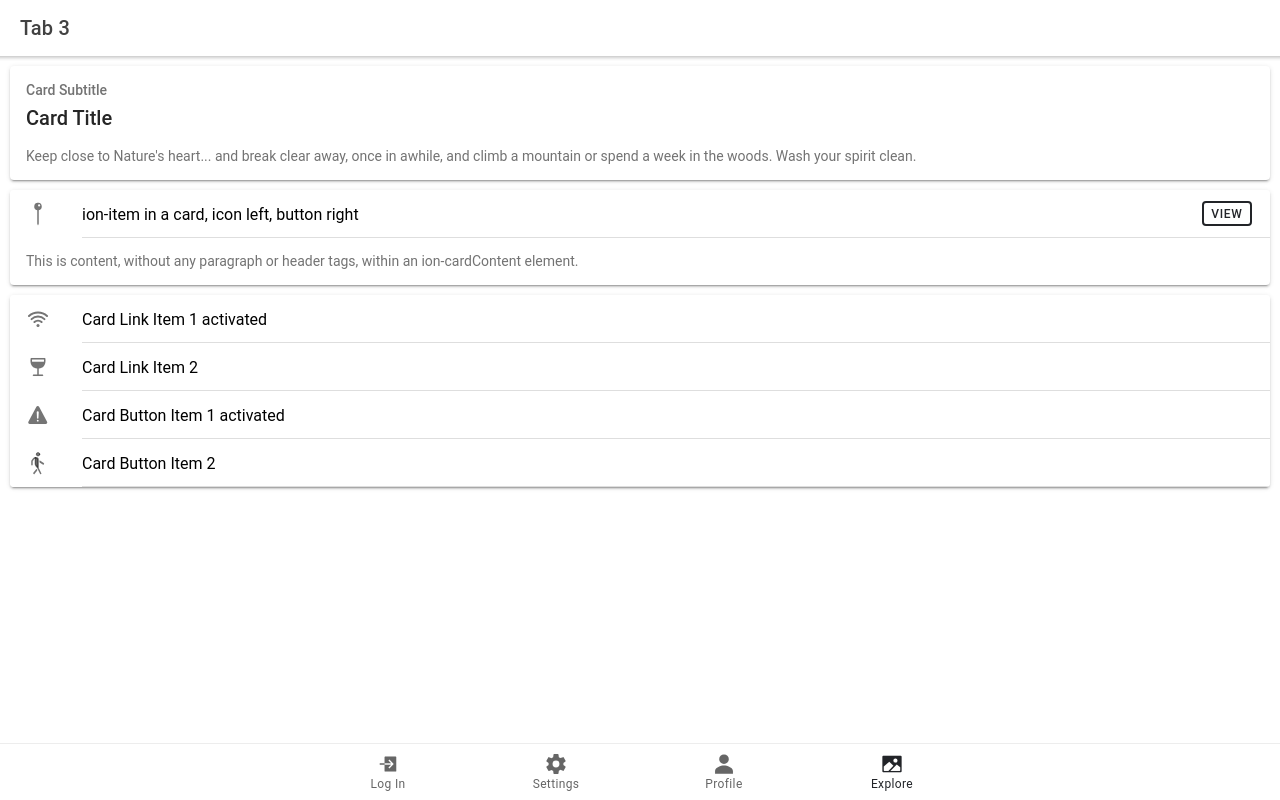
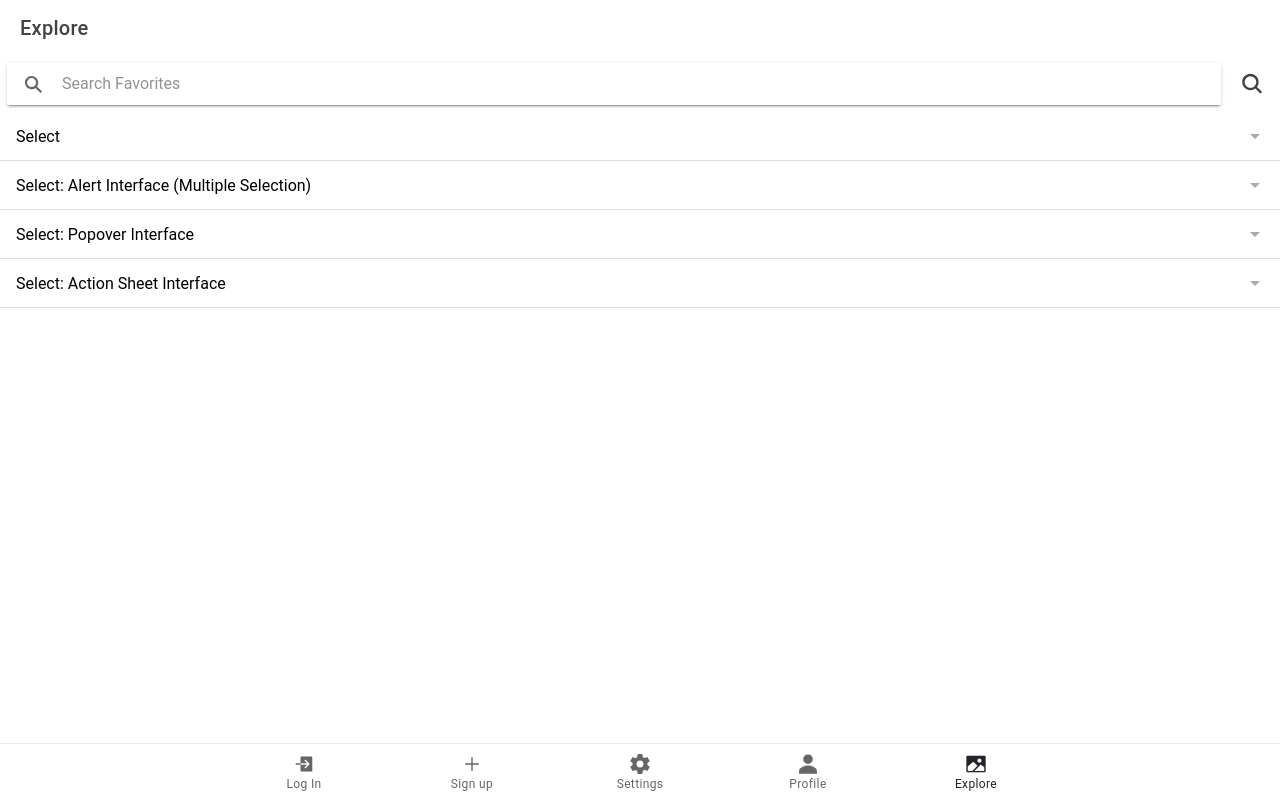
Before and after one commit to artichokecreativepdx/react-travel-app, a React (Create React App) app: page /tab3 in a window 1280 px wide. Built offline with nearby package versions, Linux system fonts and the light colour scheme.

Commit message:
creating a signup

```diff
--- a/src/App.js
+++ b/src/App.js
@@ -9,7 +9,7 @@ import {
   IonTabs,
 } from '@ionic/react';
 import { IonReactRouter } from '@ionic/react-router';
-import { personSharp, imageSharp, settingsSharp, logInSharp} from 'ionicons/icons';
+import { personSharp, imageSharp, settingsSharp, logInSharp, addSharp} from 'ionicons/icons';
 import Tab1 from './pages/Tab1';
 import Tab2 from './pages/Tab2';
 import Tab3 from './pages/Tab3';
@@ -31,6 +31,8 @@ import '@ionic/react/css/display.css';
 
 import './theme/variables.css';
 import Login from './pages/login';
+import SignUp from './pages/signup';
+
 
 
 function App() {
@@ -39,6 +41,9 @@ function App() {
     <IonReactRouter>
       <IonTabs>
         <IonRouterOutlet>
+         <Route exact path="/signup">
+            <SignUp />
+            </Route>
           <Route exact path="/login">
             <Login />
           </Route>
@@ -60,6 +65,10 @@ function App() {
             <IonIcon icon={logInSharp} />
             <IonLabel>Log In</IonLabel>
           </IonTabButton>
+          <IonTabButton tab="signup" href="/signup">
+            <IonIcon icon={addSharp} />
+            <IonLabel>Sign up</IonLabel>
+          </IonTabButton>
           <IonTabButton tab="tab1" href="/tab1">
             <IonIcon icon={settingsSharp} />
             <IonLabel>Settings</IonLabel>
--- a/src/css/main.css
+++ b/src/css/main.css
@@ -1,4 +1 @@
-.testing {
-  background-color: red;
-}
-/*# sourceMappingURL=main.css.map */
+/* No CSS *//*# sourceMappingURL=main.css.map */
--- a/src/pages/Tab1.js
+++ b/src/pages/Tab1.js
@@ -7,7 +7,7 @@ const Tab1 = () => {
       <IonHeader>
          <IonToolbar>
            <IonTitle>
-             <h1 className="testing">hi there</h1>
+             <h1>hi there</h1>
            </IonTitle>
          </IonToolbar>
        </IonHeader>
--- a/src/pages/Tab2.js
+++ b/src/pages/Tab2.js
@@ -1,4 +1,4 @@
-import { IonContent, IonHeader, IonPage, IonTitle, IonToolbar, IonAvatar} from '@ionic/react';
+import { IonContent, IonHeader, IonPage, IonTitle, IonToolbar, IonAvatar, IonCard,IonCardContent} from '@ionic/react';
 
 const Tab2 = () => {
   return (
@@ -9,10 +9,14 @@ const Tab2 = () => {
         </IonToolbar>
       </IonHeader>
       <IonContent fullscreen>
+
       <IonContent>
+        <IonCard>
     <IonAvatar>
-
+      <img src="https://gravatar.com/avatar/dba6bae8c566f9d4041fb9cd9ada7741?d=identicon&f=y" />
     </IonAvatar>
+    <IonCardContent></IonCardContent>
+    </IonCard>
   </IonContent>
       </IonContent>
     </IonPage>
--- a/src/pages/Tab3.js
+++ b/src/pages/Tab3.js
@@ -1,67 +1,69 @@
-import { IonContent, IonHeader, IonPage, IonTitle, IonToolbar, IonCard, IonCardContent,
-    IonCardSubtitle, IonCardHeader, IonCardTitle, IonItem, IonLabel, IonButton, IonIcon } from '@ionic/react';
-  import { pin, wifi, wine, warning, walk } from 'ionicons/icons';
-  const Tab3 = () => {
+import React from 'react';
+import { IonContent, IonTitle, IonIcon, IonSearchbar, IonToolbar, IonItem, IonLabel, IonSelect, IonSelectOption, IonPage,IonButtons, IonButton } from '@ionic/react';
+import {search} from 'ionicons/icons';
+
+const options = {
+  cssClass: 'my-custom-interface'
+};
+
+export const Tab3 = () => {
+
   return (
     <IonPage>
-        <IonHeader>
+      <IonContent>
       <IonToolbar>
-            <IonTitle>Tab 3</IonTitle>
+      <IonTitle slot="start">
+              Explore
+           </IonTitle>
            </IonToolbar>
-        </IonHeader>
-        <IonContent fullscreen>
-
-          <IonCard>
-            <IonCardHeader>
-              <IonCardSubtitle>Card Subtitle</IonCardSubtitle>
-              <IonCardTitle>Card Title</IonCardTitle>
-            </IonCardHeader>
-
-            <IonCardContent>
-              Keep close to Nature's heart... and break clear away, once in awhile,
-              and climb a mountain or spend a week in the woods. Wash your spirit clean.
-        </IonCardContent>
-          </IonCard>
-
-          <IonCard>
+           <IonToolbar>
+    <IonButtons slot="primary">
+      <IonButton onClick={() => {}}>
+        <IonIcon slot="icon-only" icon={search} />
+      </IonButton>
+    </IonButtons>
+    <IonSearchbar placeholder="Search Favorites" />
+  </IonToolbar>
         <IonItem>
-              <IonIcon icon={pin} slot="start" />
-              <IonLabel>ion-item in a card, icon left, button right</IonLabel>
-              <IonButton fill="outline" slot="end">View</IonButton>
+          <IonLabel>Select</IonLabel>
+          <IonSelect>
+            <IonSelectOption value="brown">Brown</IonSelectOption>
+            <IonSelectOption value="blonde">Blonde</IonSelectOption>
+            <IonSelectOption value="black">Black</IonSelectOption>
+            <IonSelectOption value="red">Red</IonSelectOption>
+          </IonSelect>
         </IonItem>
-
-            <IonCardContent>
-              This is content, without any paragraph or header tags,
-              within an ion-cardContent element.
-        </IonCardContent>
-          </IonCard>
-
-          <IonCard>
-            <IonItem href="#" className="ion-activated">
-              <IonIcon icon={wifi} slot="start" />
-              <IonLabel>Card Link Item 1 activated</IonLabel>
-            </IonItem>
-
-            <IonItem href="#">
-              <IonIcon icon={wine} slot="start" />
-              <IonLabel>Card Link Item 2</IonLabel>
-            </IonItem>
-
-            <IonItem className="ion-activated">
-              <IonIcon icon={warning} slot="start" />
-              <IonLabel>Card Button Item 1 activated</IonLabel>
+        <IonItem>
+          <IonLabel>Select: Alert Interface (Multiple Selection)</IonLabel>
+          <IonSelect interfaceOptions={options} multiple={true}>
+            <IonSelectOption value="brown">Brown</IonSelectOption>
+            <IonSelectOption value="blonde">Blonde</IonSelectOption>
+            <IonSelectOption value="black">Black</IonSelectOption>
+            <IonSelectOption value="red">Red</IonSelectOption>
+          </IonSelect>
         </IonItem>
 
         <IonItem>
-              <IonIcon icon={walk} slot="start" />
-              <IonLabel>Card Button Item 2</IonLabel>
+          <IonLabel>Select: Popover Interface</IonLabel>
+          <IonSelect interface="popover" interfaceOptions={options}>
+            <IonSelectOption value="brown">Brown</IonSelectOption>
+            <IonSelectOption value="blonde">Blonde</IonSelectOption>
+            <IonSelectOption value="black">Black</IonSelectOption>
+            <IonSelectOption value="red">Red</IonSelectOption>
+          </IonSelect>
         </IonItem>
-          </IonCard>
 
-
+        <IonItem>
+          <IonLabel>Select: Action Sheet Interface</IonLabel>
+          <IonSelect interface="action-sheet" interfaceOptions={options}>
+            <IonSelectOption value="brown">Brown</IonSelectOption>
+            <IonSelectOption value="blonde">Blonde</IonSelectOption>
+            <IonSelectOption value="black">Black</IonSelectOption>
+            <IonSelectOption value="red">Red</IonSelectOption>
+          </IonSelect>
+        </IonItem>
       </IonContent>
     </IonPage>
   );
 };
-
   export default Tab3;
--- a/src/pages/signup.js
+++ b/src/pages/signup.js
@@ -1,39 +1,48 @@
 import { IonContent, IonHeader, IonPage, IonTitle, IonToolbar, IonButton, IonInput, IonItem, IonLabel} from '@ionic/react';
-import { useCallback, useState } from 'react';
+import { useState, useCallback } from 'react';
 
 
 const SignUp = () => {
   const [username, setUsername] = useState('')
   const [password, setPassword] = useState('')
-  const [confirmPassword, setConfirmPassword] = useState('')
+  const [confirmpassword, setConfirmPassword] = useState('')
+
   const onUsernameChange = useCallback((e) => setUsername(e.detail?.value), []);
   const onPasswordChange = useCallback((e) => setPassword(e.detail?.value), []);
   const onConfirmPasswordChange = useCallback((e) => setConfirmPassword(e.detail?.value), []);
+
+  const onSignupClick = useCallback (() =>{
+      console.log(confirmpassword, password);
+  },[confirmpassword, password]);
+
+
   return (
       <IonPage>
         <IonHeader>
           <IonToolbar>
-          <IonTitle>Sign Up</IonTitle>
+            <IonTitle>SignUp</IonTitle>
           </IonToolbar>
         </IonHeader>
         <IonContent fullscreen>
           <IonItem>
             <IonLabel position="floating">User Name</IonLabel>
-          <IonInput onIonChange={onUsernameChange} value = {username}/>
+            <IonInput onIonChange={onUsernameChange} value={username} />
           </IonItem>
           <IonItem>
             <IonLabel position="floating">Password</IonLabel>
-        <IonInput onIonChange={onPasswordChange} type="password" value = {password}/>
-        <IonButton routerLink="/Tab1">Log In</IonButton>
+            <IonInput onIonChange={onPasswordChange} type="password" value={password} />
           </IonItem>
           <IonItem>
             <IonLabel position="floating">Confirm Password</IonLabel>
-        <IonInput onIonChange={onConfirmPasswordChange} type="password" value = {confirmPassword}/>
+            <IonInput onIonChange={onConfirmPasswordChange} type="password" value={confirmpassword} />
             <IonButton routerLink="/Tab1">Log In</IonButton>
           </IonItem>
+          <IonContent>
+
+          </IonContent>
         </IonContent>
       </IonPage>
     );
-};
+  }
 
 export default SignUp;
--- a/src/sass/_variable.scss
+++ /dev/null
@@ -1,3 +0,0 @@
-.testing{
-    background-color: red;
-}
```
Also changed, not shown: 1 other file (tests, documents, lock files or other folders). Lines whose indentation alone changed are shown as unchanged.
